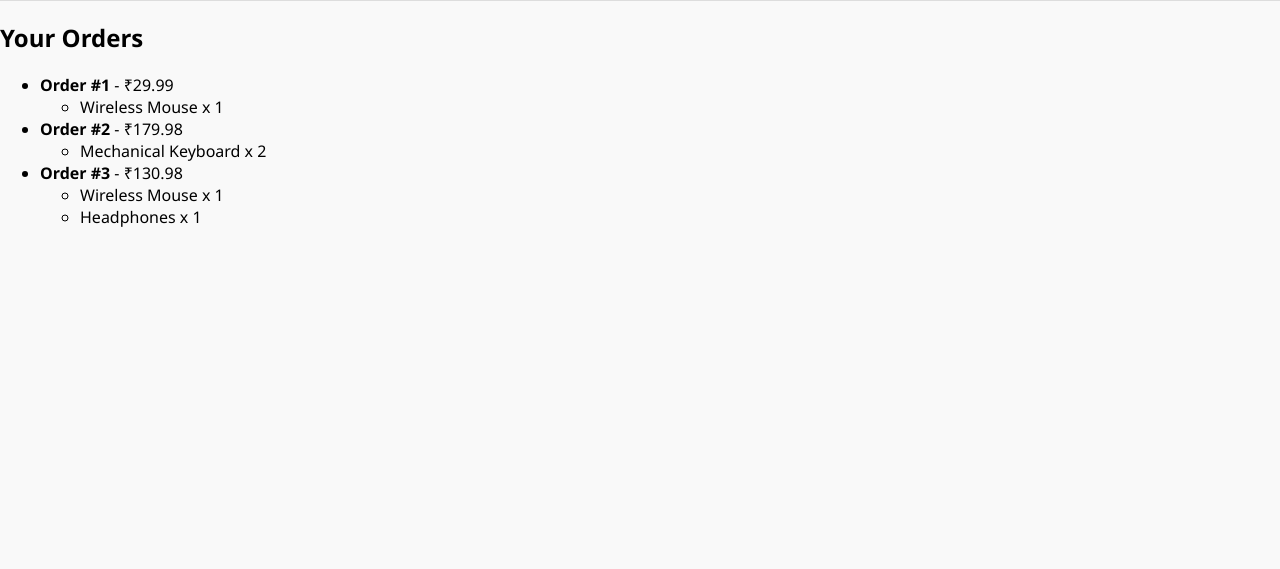
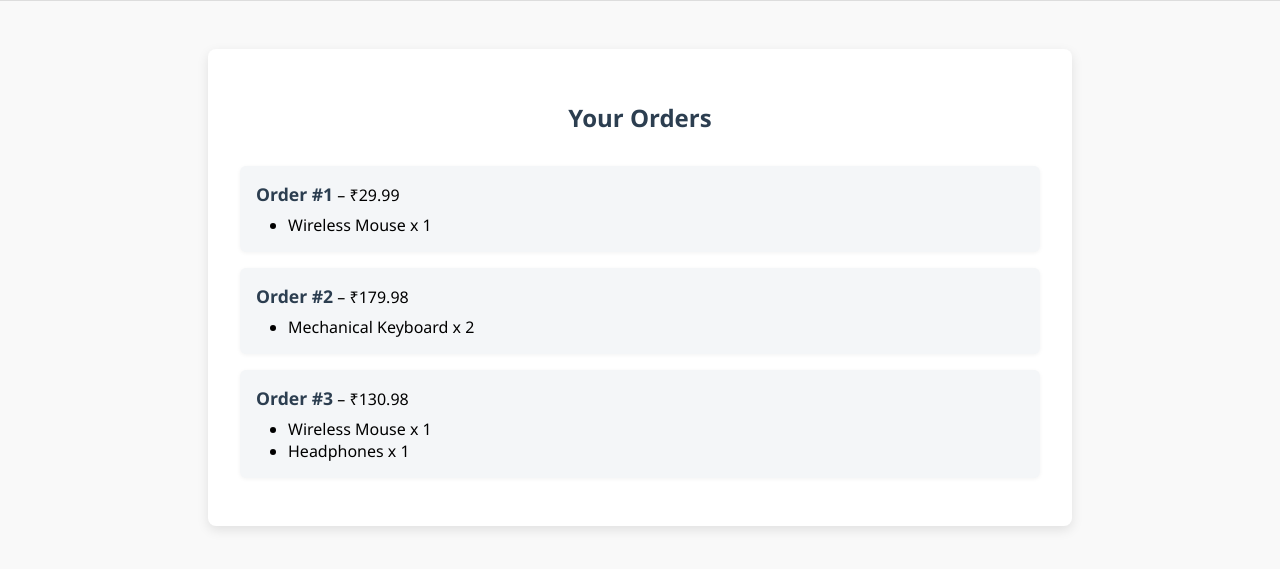
Before and after one commit to praveshgrewal/E-Shop, a Flask app: page /orders in a window 1280 px wide. Shown: the part 54-623 px from the top of the page. Run offline with Flask 3, Linux system fonts and the light colour scheme; a user stored in the database is signed in; data comes from the database, SQL or seed files in the repository.

Commit message:
Update orders.html

```diff
--- a/templates/orders.html
+++ b/templates/orders.html
@@ -1,13 +1,61 @@
 {% extends 'base.html' %}
 {% block content %}
+<style>
+    .orders-container {
+        max-width: 800px;
+        margin: 3rem auto;
+        background: #ffffff;
+        padding: 2rem;
+        border-radius: 8px;
+        box-shadow: 0 4px 12px rgba(0, 0, 0, 0.1);
+    }
+
+    .orders-container h2 {
+        text-align: center;
+        color: #2c3e50;
+        margin-bottom: 2rem;
+    }
+
+    .order-list {
+        list-style: none;
+        padding: 0;
+    }
+
+    .order-list > li {
+        background: #f4f6f8;
+        padding: 1rem;
+        margin-bottom: 1rem;
+        border-radius: 6px;
+        box-shadow: 0 1px 4px rgba(0, 0, 0, 0.05);
+    }
+
+    .order-list strong {
+        color: #2c3e50;
+        font-size: 1.1rem;
+    }
+
+    .order-items {
+        list-style: disc;
+        padding-left: 2rem;
+        margin-top: 0.5rem;
+    }
+
+    .no-orders {
+        text-align: center;
+        font-size: 1.2rem;
+        color: #777;
+    }
+</style>
+
+<div class="orders-container">
     <h2>Your Orders</h2>
 
     {% if orders %}
-    <ul>
+        <ul class="order-list">
             {% for order in orders %}
                 <li>
-                <strong>Order #{{ order.id }}</strong> - ₹{{ '%.2f' % order.total }}<br />
-                <ul>
+                    <strong>Order #{{ order.id }}</strong> – ₹{{ '%.2f' % order.total }}
+                    <ul class="order-items">
                         {% for item in order.product_list %}
                             <li>{{ item.name }} x {{ item.quantity }}</li>
                         {% endfor %}
@@ -16,6 +64,7 @@
             {% endfor %}
         </ul>
     {% else %}
-    <p>You have no orders.</p>
+        <p class="no-orders">You have no orders.</p>
     {% endif %}
+</div>
 {% endblock %}
```
Lines whose indentation alone changed are shown as unchanged.
